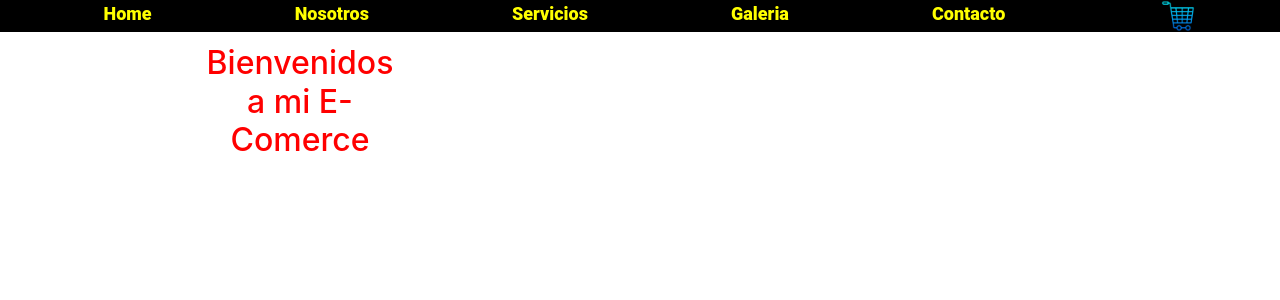
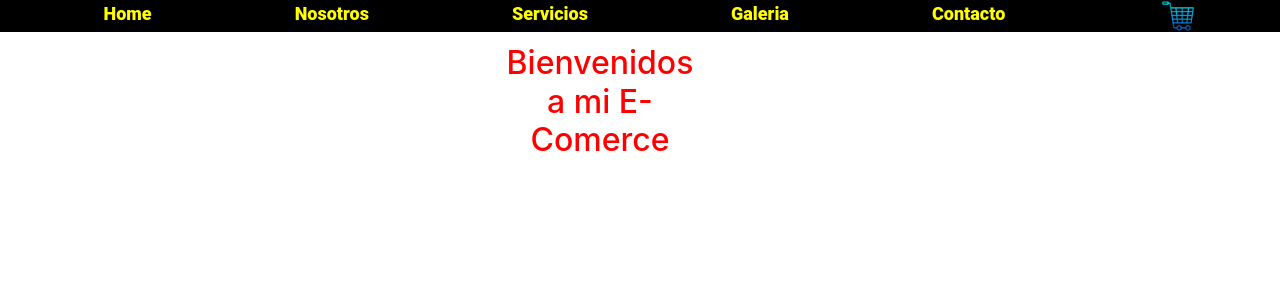
Before and after one commit to vago1992/Curso-React-Js-Santiago, a React (Create React App) app: page / in a window 1280 px wide. Shown: the top 300 px of the page. Built offline with nearby package versions, Linux system fonts and the light colour scheme; the HTML template or start-up script is replaced by a standard one.

Commit message:
Segundo commit

```diff
--- /dev/null
+++ b/src/componentes/CartWidget.js
@@ -0,0 +1,11 @@
+import carrito from "./carrito.png";
+import React from 'react';
+import './Menu.css';
+
+export default function CartWidget() {
+    return (
+        <div>
+            <img src={carrito} className="carrito"/>
+        </div>
+    )
+}
--- a/src/componentes/Menu.css
+++ b/src/componentes/Menu.css
@@ -26,5 +26,5 @@ a{
     color: red;
     height: 100px;
     width: 200px;
-    margin-left: 200px;
+    margin-left: 500px;
 }
--- a/src/componentes/Menu.js
+++ b/src/componentes/Menu.js
@@ -1,6 +1,6 @@
 import React from "react";
 import './Menu.css';
-import carrito from "./carrito.png";
+import CartWidget from "./CartWidget";
 
 function Menu (){
     return (
@@ -23,7 +23,7 @@ function Menu (){
                         <a href="contacto.html">Contacto</a>
                     </li>
                     <li>
-                        <img src={carrito} className="carrito"/>
+                        <CartWidget/>
                     </li>
 
                 </ul>
```
Also changed, not shown: src/componentes/contenedor.js (deleted).
